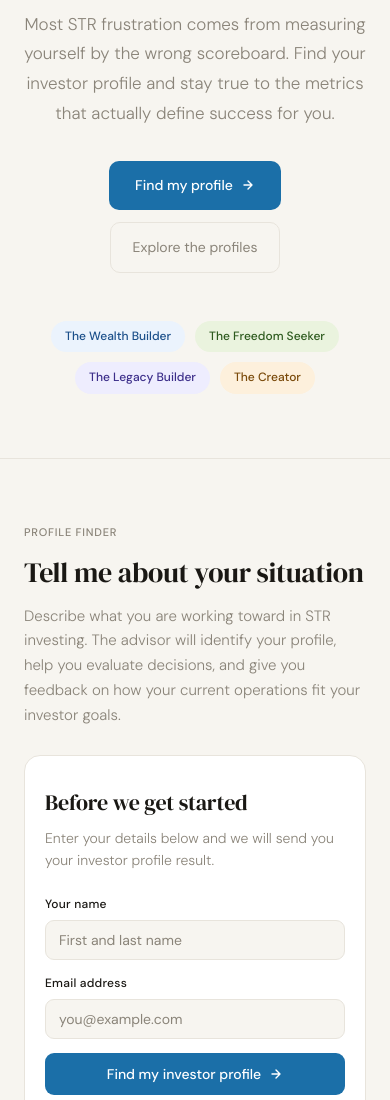
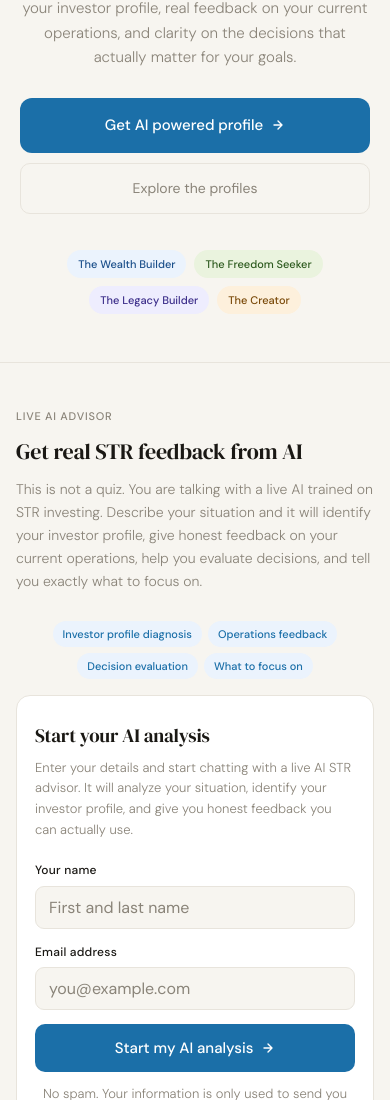
Before and after one commit to ajraber/str-investor-profile, a plain HTML site: page index.html in a window 390 px wide. Shown: the part 281-1381 px from the top of the page. Drawn offline with nearby package versions, Linux system fonts and the light colour scheme.

Commit message:
Update index.html

```diff
--- a/index.html
+++ b/index.html
@@ -297,6 +297,24 @@ nav {
   font-weight: 300;
 }
 
+/* AI FEATURE PILLS */
+.ai-features {
+  display: flex;
+  flex-wrap: wrap;
+  gap: 8px;
+  margin-bottom: 16px;
+}
+
+.ai-pill {
+  font-size: 12px;
+  font-weight: 500;
+  padding: 5px 12px;
+  border-radius: 20px;
+  background: var(--blue-bg);
+  color: var(--brand);
+  border: 1px solid var(--blue-mid);
+}
+
 /* LEAD GATE */
 .bot-section { padding: 64px 0; }
 
@@ -897,9 +915,134 @@ footer {
 .chat-messages::-webkit-scrollbar-thumb { background: var(--border); border-radius: 2px; }
 
 @media (max-width: 600px) {
-  .profiles-grid { grid-template-columns: 1fr; }
+
+  /* NAV */
+  nav { padding: 0 16px; height: 52px; }
   .nav-links { display: none; }
-  .lead-gate { padding: 28px 20px; }
+
+  /* HERO — mobile first, punchy and immediate */
+  .hero {
+    padding: 40px 20px 48px;
+    text-align: center;
+  }
+
+  .hero-eyebrow {
+    font-size: 11px;
+    gap: 6px;
+    margin-bottom: 16px;
+    flex-wrap: wrap;
+    justify-content: center;
+  }
+
+  .hero h1 {
+    font-size: 38px;
+    line-height: 1.05;
+    margin-bottom: 16px;
+    letter-spacing: -0.03em;
+  }
+
+  .hero-sub {
+    font-size: 15px;
+    margin-bottom: 28px;
+    line-height: 1.65;
+  }
+
+  .hero-actions {
+    flex-direction: column;
+    gap: 10px;
+    width: 100%;
+  }
+
+  .btn-primary {
+    width: 100%;
+    justify-content: center;
+    padding: 15px 24px;
+    font-size: 15px;
+    border-radius: 12px;
+  }
+
+  .btn-secondary {
+    width: 100%;
+    justify-content: center;
+    padding: 13px 24px;
+    font-size: 14px;
+  }
+
+  .hero-profiles {
+    margin-top: 36px;
+    gap: 8px;
+    justify-content: center;
+  }
+
+  .profile-badge {
+    font-size: 11px;
+    padding: 5px 11px;
+  }
+
+  /* AI PILLS */
+  .ai-features {
+    justify-content: center;
+    gap: 6px;
+    margin-bottom: 16px;
+  }
+
+  .ai-pill {
+    font-size: 11px;
+    padding: 4px 10px;
+  }
+
+  /* BOT SECTION */
+  .bot-section { padding: 44px 0; }
+
+  .section { padding: 0 16px; }
+
+  .section-title { font-size: 22px; }
+
+  .section-sub { font-size: 14px; }
+
+  /* LEAD GATE */
+  .lead-gate {
+    padding: 24px 18px;
+    border-radius: 14px;
+  }
+
+  .lead-gate h3 { font-size: 19px; }
+
+  .lead-gate p { font-size: 13px; margin-bottom: 20px; }
+
+  .form-input { font-size: 16px; } /* prevents iOS zoom on focus */
+
+  .form-submit {
+    padding: 14px;
+    font-size: 15px;
+    border-radius: 10px;
+  }
+
+  /* CHAT */
+  .chat-container { height: 480px; border-radius: 14px; }
+
+  .bubble { max-width: 90%; font-size: 14px; }
+
+  .chat-profile-card { max-width: 96%; }
+
+  .starter-btn { font-size: 11px; padding: 5px 10px; }
+
+  /* PROFILES GRID */
+  .profiles-grid { grid-template-columns: 1fr; gap: 14px; }
+
+  .profile-card-header { padding: 16px 18px 12px; }
+
+  .profile-card-name { font-size: 19px; }
+
+  .profile-card-body { padding: 14px 18px 16px; gap: 12px; }
+
+  /* CONTACT SECTION */
+  .contact-inner { grid-template-columns: 1fr; gap: 28px; }
+
+  .contact-form-card { padding: 22px 18px; border-radius: 14px; }
+
+  /* FOOTER */
+  footer { padding: 20px 16px; flex-direction: column; align-items: flex-start; gap: 8px; }
 }
 </style>
 </head>
@@ -922,15 +1065,17 @@ footer {
   <div class="hero">
     <div class="hero-eyebrow">
       <span class="eyebrow-dot"></span>
+      AI-Powered Profile Advisor
+      <span class="eyebrow-dot"></span>
       STR Summit 2026
       <span class="eyebrow-dot"></span>
       BNB Breeze
     </div>
     <h1>Which investor<br><em>are you?</em></h1>
-    <p class="hero-sub">Most STR frustration comes from measuring yourself by the wrong scoreboard. Find your investor profile and stay true to the metrics that actually define success for you.</p>
+    <p class="hero-sub">Chat with a live AI trained on STR investing. Get your investor profile, real feedback on your current operations, and clarity on the decisions that actually matter for your goals.</p>
     <div class="hero-actions">
       <a href="#bot" class="btn-primary">
-        Find my profile
+        Get AI powered profile
         <svg width="14" height="14" viewBox="0 0 14 14" fill="none"><path d="M3 7H11M11 7L7 3M11 7L7 11" stroke="currentColor" stroke-width="1.4" stroke-linecap="round" stroke-linejoin="round"/></svg>
       </a>
       <a href="#profiles" class="btn-secondary">Explore the profiles</a>
@@ -949,14 +1094,20 @@ footer {
 <!-- BOT SECTION -->
 <section id="bot" class="bot-section">
   <div class="section">
-    <p class="section-label">Profile finder</p>
-    <h2 class="section-title">Tell me about your situation</h2>
-    <p class="section-sub">Describe what you are working toward in STR investing. The advisor will identify your profile, help you evaluate decisions, and give you feedback on how your current operations fit your investor goals.</p>
+    <p class="section-label">Live AI Advisor</p>
+    <h2 class="section-title">Get real STR feedback from AI</h2>
+    <p class="section-sub">This is not a quiz. You are talking with a live AI trained on STR investing. Describe your situation and it will identify your investor profile, give honest feedback on your current operations, help you evaluate decisions, and tell you exactly what to focus on.</p>
 
     <!-- LEAD GATE -->
+    <div class="ai-features">
+        <span class="ai-pill">Investor profile diagnosis</span>
+        <span class="ai-pill">Operations feedback</span>
+        <span class="ai-pill">Decision evaluation</span>
+        <span class="ai-pill">What to focus on</span>
+      </div>
     <div class="lead-gate" id="leadGate">
-      <h3>Before we get started</h3>
-      <p>Enter your details below and we will send you your investor profile result.</p>
+      <h3>Start your AI analysis</h3>
+      <p>Enter your details and start chatting with a live AI STR advisor. It will analyze your situation, identify your investor profile, and give you honest feedback you can actually use.</p>
       <div class="form-field">
         <label class="form-label" for="leadName">Your name</label>
         <input class="form-input" type="text" id="leadName" placeholder="First and last name" autocomplete="name" />
@@ -967,7 +1118,7 @@ footer {
       </div>
 
       <button class="form-submit" onclick="startChat()">
-        Find my investor profile
+        Start my AI analysis
         <svg width="14" height="14" viewBox="0 0 14 14" fill="none"><path d="M3 7H11M11 7L7 3M11 7L7 11" stroke="currentColor" stroke-width="1.4" stroke-linecap="round" stroke-linejoin="round"/></svg>
       </button>
       <p class="form-privacy">No spam. Your information is only used to send you your profile result. BNB Breeze may follow up if we think we can help.</p>
@@ -1150,7 +1301,7 @@ footer {
         <p class="section-label">Work with us</p>
         <h2 class="section-title" style="color:var(--ink);">Ready to bring your goals to life?</h2>
         <p class="contact-body">Knowing your investor profile is the first step. Actually moving toward it is the next one. If you want someone to help you think through your strategy, evaluate a property, give honest feedback on your current operations, or just guide your STR journey — that is exactly what BNB Breeze does.</p>
-        <a href="https://bnbbreeze.co/services" target="_blank" class="services-link">
+        <a href="https://bnbbreeze.co/offer" target="_blank" class="services-link">
           See what we offer
           <svg width="13" height="13" viewBox="0 0 13 13" fill="none"><path d="M2.5 10.5L10.5 2.5M10.5 2.5H5M10.5 2.5V8" stroke="currentColor" stroke-width="1.4" stroke-linecap="round" stroke-linejoin="round"/></svg>
         </a>
```
